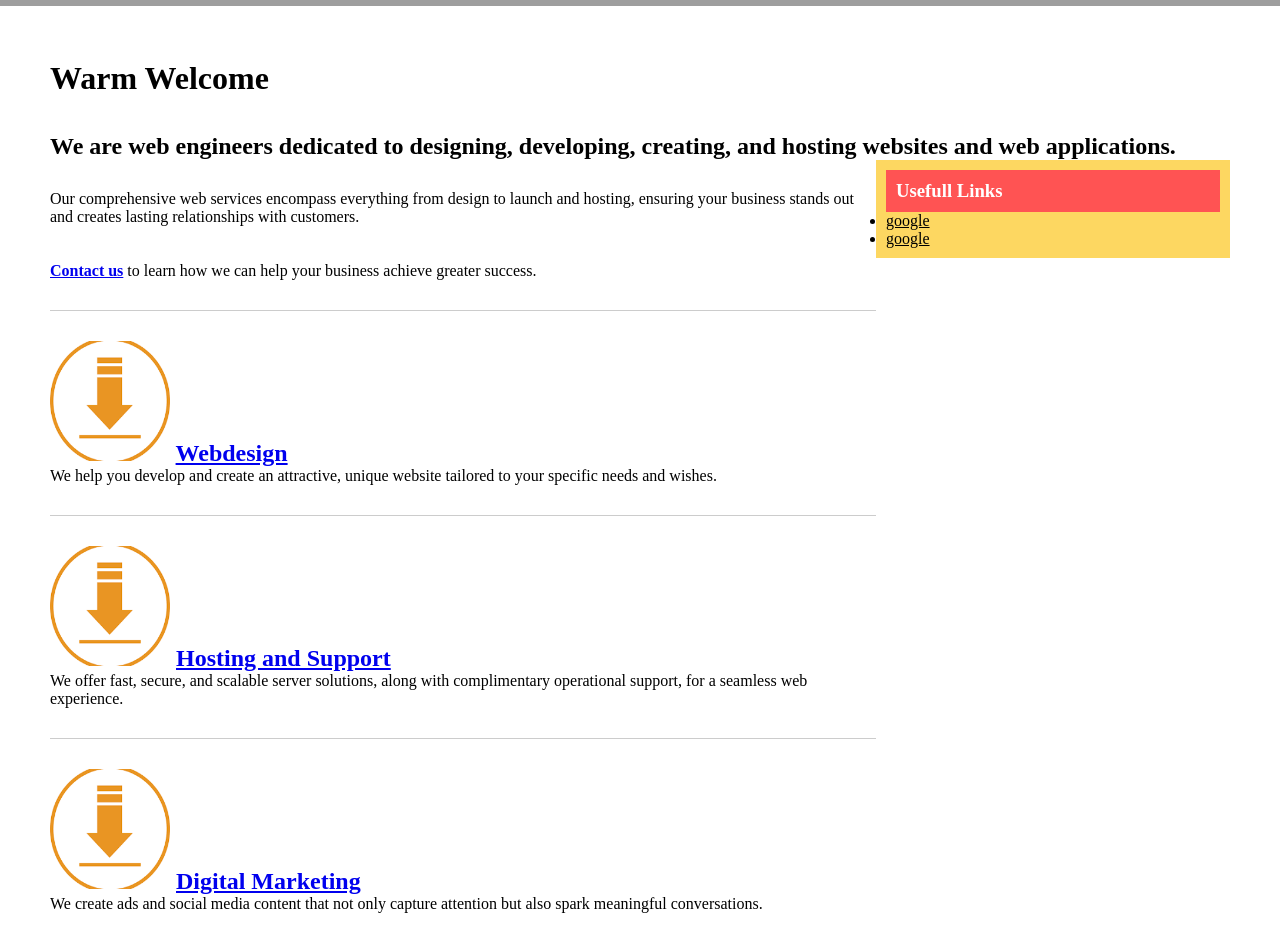
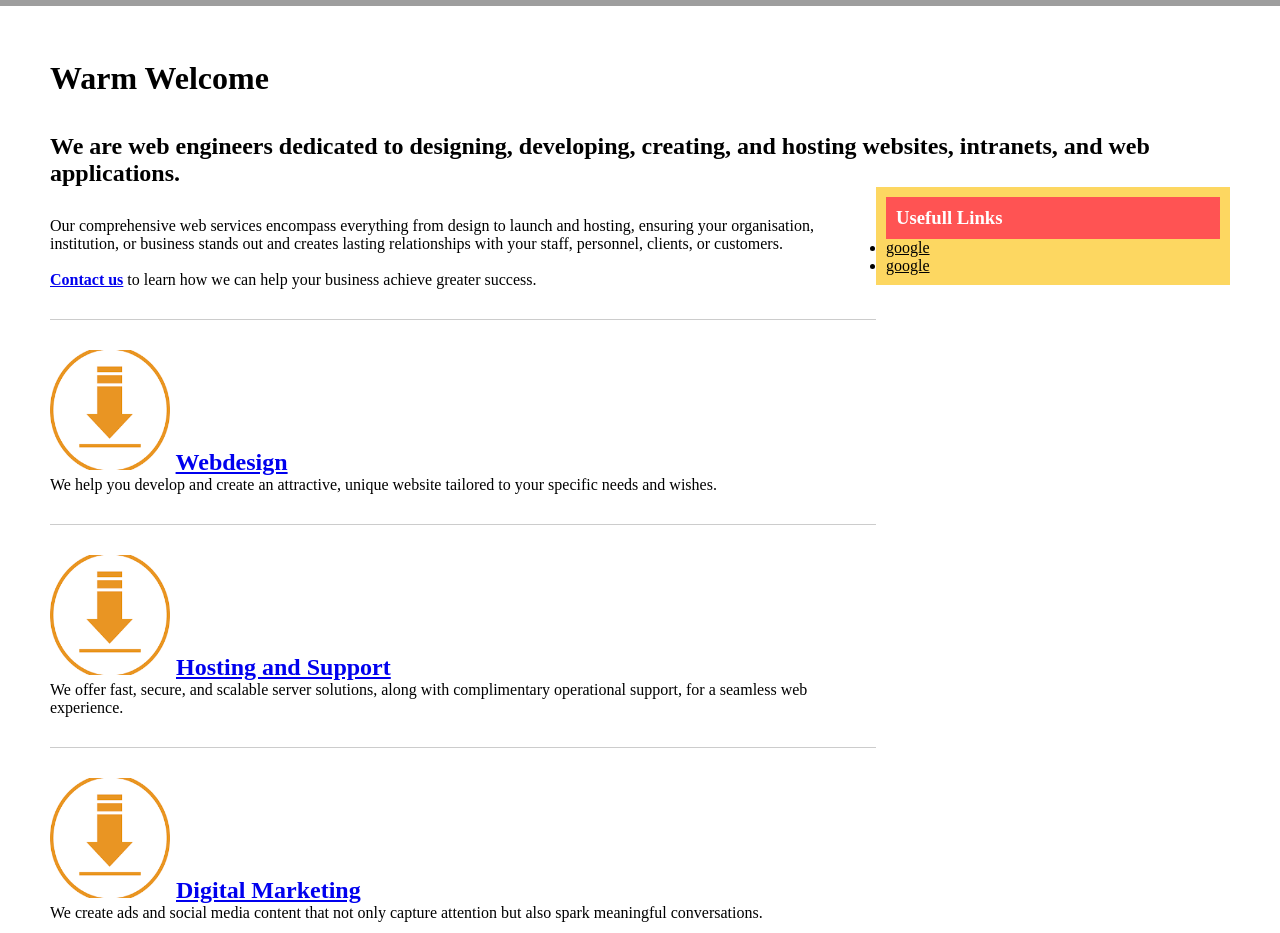
Before and after one commit to pfmfaal/ilove-coding.github.io, a plain HTML site: page index.html in a window 1280 px wide. Shown: the part 1340-2273 px from the top of the page. Drawn offline with Linux system fonts and the light colour scheme; grey boxes are pictures that could not be loaded; files whose address does not match are found by name.

Commit message:
Update index.html

```diff
--- a/index.html
+++ b/index.html
@@ -43,13 +43,12 @@
             <br>
             <br>
             <h2>
-                We are web engineers dedicated to designing, developing, creating, and hosting websites and web applications.
+                We are web engineers dedicated to designing, developing, creating, and hosting websites, intranets, and web applications.
             </h2>
             <section>
                 <article>
                     <p>
-                        Our comprehensive web services encompass everything from design to launch and hosting, ensuring your business stands out and creates lasting relationships with customers.
-                    </p>
+                        Our comprehensive web services encompass everything from design to launch and hosting, ensuring your organisation, institution, or business stands out and creates lasting relationships with your staff, personnel, clients, or customers.
                     <br>
                     <br>
                     <p>
```
